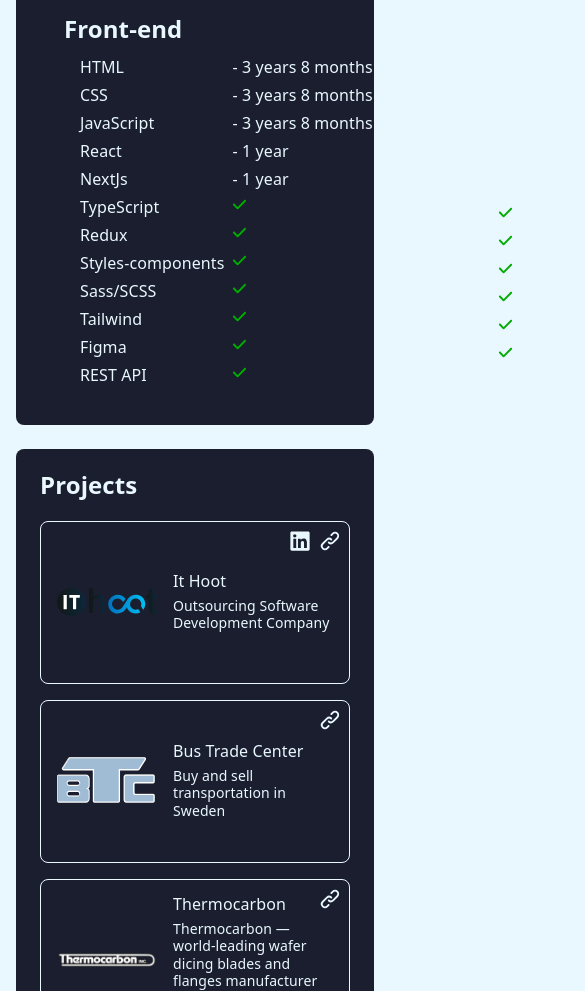
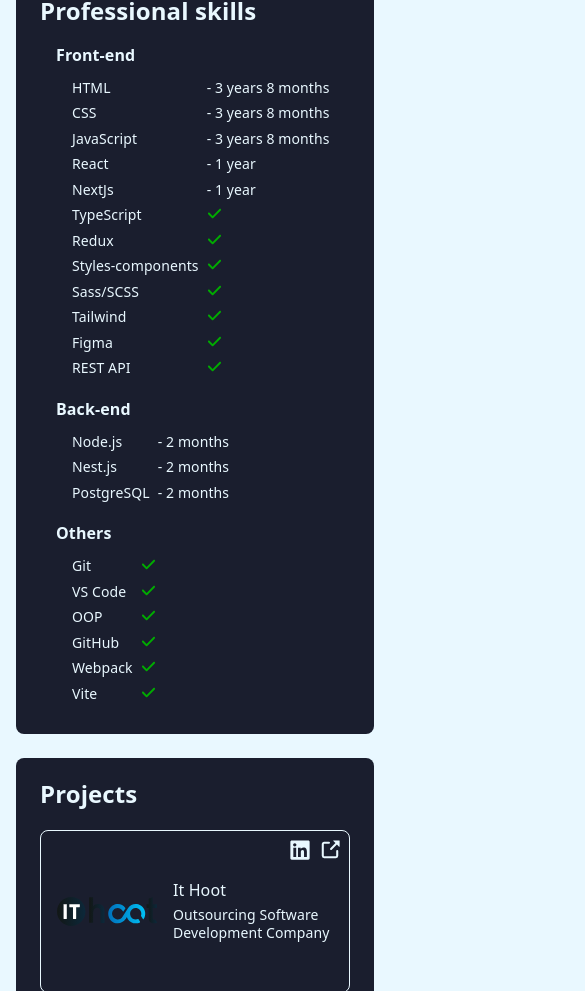
Before and after one commit to AlexFoxi/CV, a React (Vite) app: page / in a window 390 px wide. Shown: the part 1009-2000 px from the top of the page, 585 px wide, since content can reach past the window. Built offline with nearby package versions, Linux system fonts and the light colour scheme.

Commit message:
fix: mob ver, change link ico

```diff
--- /dev/null
+++ b/src/assets/icons/LinkToIco.tsx
@@ -0,0 +1,31 @@
+import * as React from 'react'
+import { SVGProps } from 'react'
+
+interface Props extends SVGProps<SVGSVGElement> {
+  color?: string
+  width?: number | string
+  height?: number | string
+}
+
+const LinkToIco: React.FC<Props> = ({
+  color,
+  width = 16,
+  height = 16,
+  ...props
+}) => (
+  <svg
+    width={width}
+    height={height}
+    viewBox='0 0 16 16'
+    fill='none'
+    xmlns='http://www.w3.org/2000/svg'
+    {...props}
+  >
+    <path
+      fill={color ? color : 'currentColor'}
+      d='M3.75 2h3.5a.75.75 0 0 1 0 1.5h-3.5a.25.25 0 0 0-.25.25v8.5c0 .138.112.25.25.25h8.5a.25.25 0 0 0 .25-.25v-3.5a.75.75 0 0 1 1.5 0v3.5A1.75 1.75 0 0 1 12.25 14h-8.5A1.75 1.75 0 0 1 2 12.25v-8.5C2 2.784 2.784 2 3.75 2Zm6.854-1h4.146a.25.25 0 0 1 .25.25v4.146a.25.25 0 0 1-.427.177L13.03 4.03 9.28 7.78a.751.751 0 0 1-1.042-.018.751.751 0 0 1-.018-1.042l3.75-3.75-1.543-1.543A.25.25 0 0 1 10.604 1Z'
+    ></path>
+  </svg>
+)
+
+export default LinkToIco
--- a/src/components/home/home.module.scss
+++ b/src/components/home/home.module.scss
@@ -207,6 +207,11 @@
       padding-top: 10rem;
       text-align: center;
     }
+    .socials {
+      position: initial;
+      justify-content: center;
+      margin-bottom: $XS;
+    }
 
     .profileInfo,
     .languages {
@@ -227,4 +232,33 @@
       }
     }
   }
+  .mainSkills {
+    h2 {
+      font-size: $TextM;
+    }
+
+    .row {
+      flex-direction: row;
+      max-height: unset;
+
+      gap: $S;
+      padding: $XS2 0 $XS2 $XS;
+    }
+
+    h3 {
+      font-size: $TextG;
+    }
+
+    .skills {
+      grid-template-columns: repeat(2, minmax(0, max-content));
+
+      padding: $XS 0 0 $XS;
+      p {
+        font-size: $TextS;
+      }
+      span {
+        font-size: $TextS;
+      }
+    }
+  }
 }
--- a/src/components/myProjects/index.tsx
+++ b/src/components/myProjects/index.tsx
@@ -4,6 +4,7 @@ import React from 'react'
 import LinkHover from '@/ui/LinkHover'
 
 import LinkIco from '@/assets/icons/LinkIco'
+import LinkToIco from '@/assets/icons/LinkToIco'
 
 import styles from './myProjects.module.scss'
 
@@ -39,7 +40,7 @@ const MyProjects: React.FC<props> = ({ title }) => {
               target
               text='Preview'
             >
-              <LinkIco />
+              <LinkToIco />
             </LinkHover>
           </div>
         </div>
@@ -61,7 +62,7 @@ const MyProjects: React.FC<props> = ({ title }) => {
               target
               text='Preview'
             >
-              <LinkIco />
+              <LinkToIco />
             </LinkHover>
           </div>
         </div>
@@ -87,7 +88,7 @@ const MyProjects: React.FC<props> = ({ title }) => {
               target
               text='Preview'
             >
-              <LinkIco />
+              <LinkToIco />
             </LinkHover>
           </div>
         </div>
--- a/src/components/projects/index.tsx
+++ b/src/components/projects/index.tsx
@@ -5,6 +5,7 @@ import ImageCustom from '@/ui/Image'
 import LinkHover from '@/ui/LinkHover'
 
 import LinkIco from '@/assets/icons/LinkIco'
+import LinkToIco from '@/assets/icons/LinkToIco'
 import LinkedinIco from '@/assets/icons/LinkedinIco'
 import BTC from '@/assets/siteLogos/BTC.svg'
 import ItHoot from '@/assets/siteLogos/ItHoot.svg'
@@ -45,7 +46,7 @@ const Projects: React.FC<props> = ({ title }) => {
               <LinkedinIco />
             </LinkHover>
             <LinkHover href='https://ithoot.com' target text='Preview'>
-              <LinkIco />
+              <LinkToIco />
             </LinkHover>
           </div>
         </div>
@@ -63,7 +64,7 @@ const Projects: React.FC<props> = ({ title }) => {
               target
               text='Preview'
             >
-              <LinkIco />
+              <LinkToIco />
             </LinkHover>
           </div>
         </div>
@@ -86,7 +87,7 @@ const Projects: React.FC<props> = ({ title }) => {
           </div>
           <div className={styles.links}>
             <LinkHover href='https://dicing.com' target text='Preview'>
-              <LinkIco />
+              <LinkToIco />
             </LinkHover>
           </div>
         </div>
@@ -106,7 +107,7 @@ const Projects: React.FC<props> = ({ title }) => {
           </div>
           <div className={styles.links}>
             <LinkHover href='https://www.leroymerlin.ua' target text='Preview'>
-              <LinkIco />
+              <LinkToIco />
             </LinkHover>
           </div>
         </div>
```
